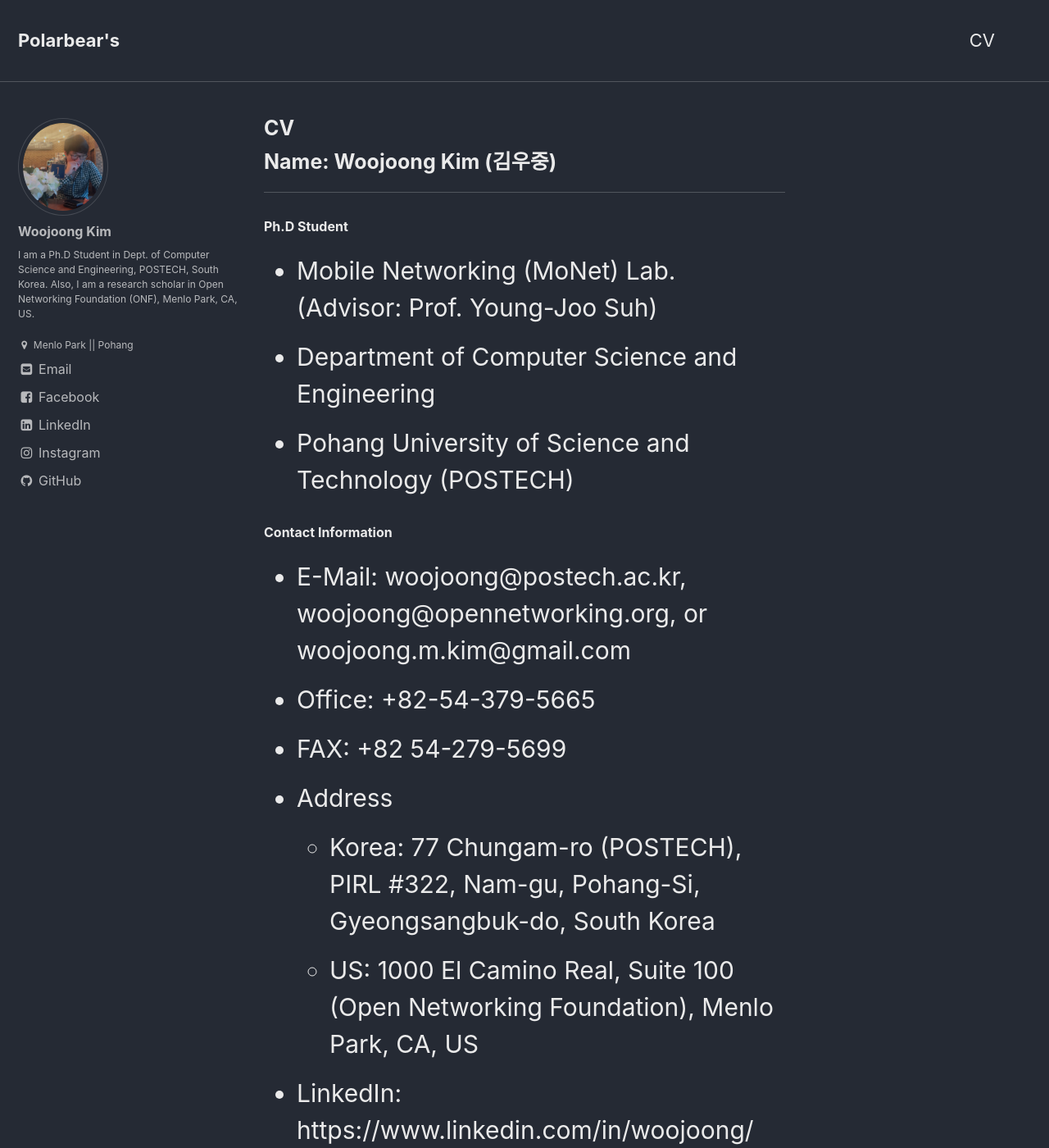
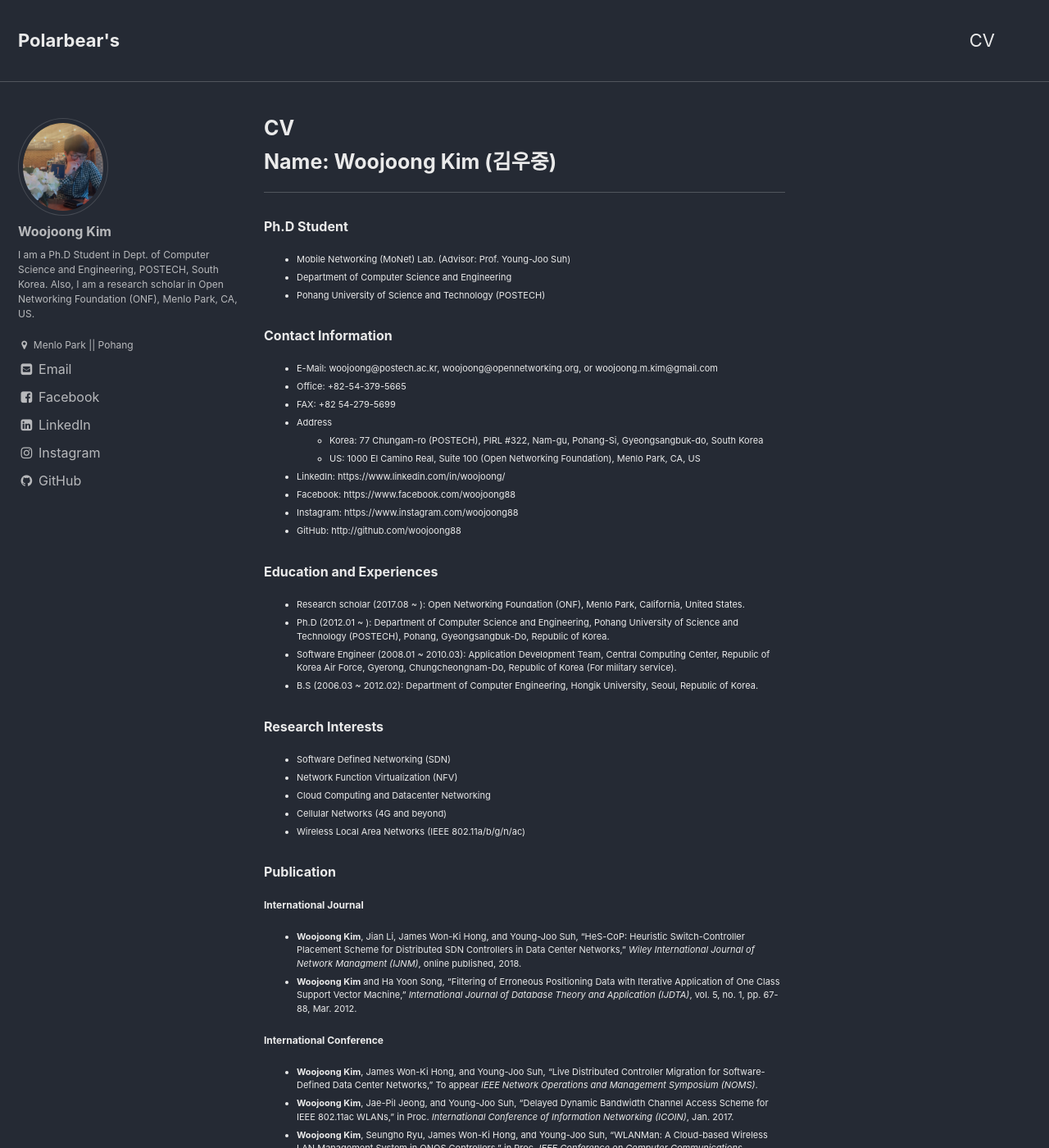
Before and after one commit to woojoong88/woojoong88.github.io, a Jekyll site: the page built from _pages/cv.md, in a window 1280 px wide and 1400 px high. Shown: the whole window at 82% size. Built offline with Jekyll 4.4.1, drawn with Linux system fonts in a browser that asks for light colours.

Commit message:
change list font

```diff
--- a/_sass/minimal-mistakes/_page.scss
+++ b/_sass/minimal-mistakes/_page.scss
@@ -75,7 +75,7 @@
   }
 
   p, li, dl {
-    font-size: 30px;
+    font-size: 0.5rem;
   }
 
   /* paragraph indents */
```
